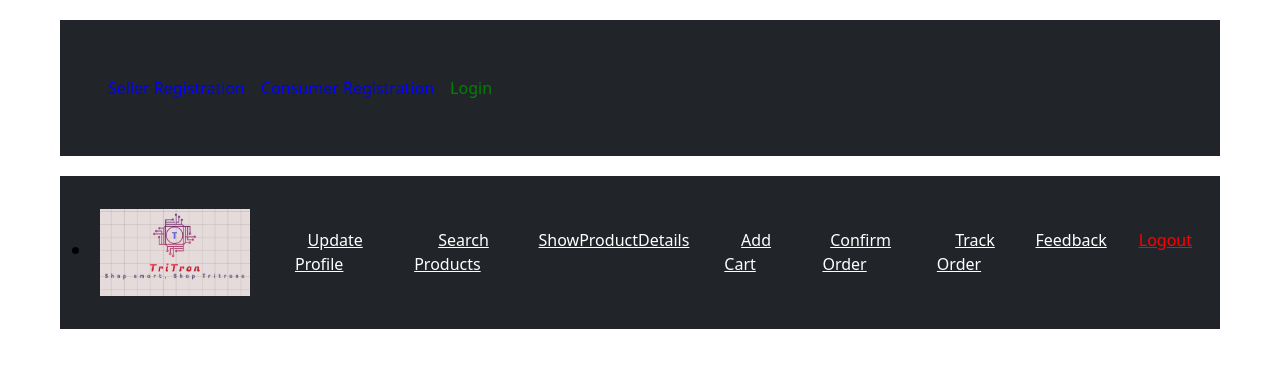
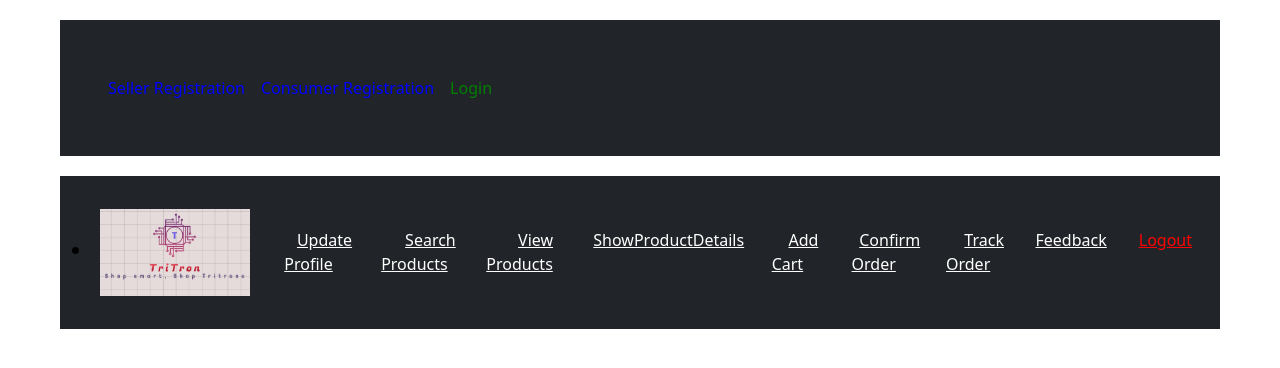
Before and after one commit to akshayswami17/Tritron-Project, a React (Create React App) app in the folder Tritron_React_App/React_App/: page /consumer_home in a window 1280 px wide. Shown: the top 368 px of the page. Built offline with nearby package versions, Linux system fonts and the light colour scheme.

Commit message:
Updated.
CustomerHome
ShowProducts

```diff
--- a/Tritron_React_App/React_App/src/components/ConsumerHome.js
+++ b/Tritron_React_App/React_App/src/components/ConsumerHome.js
@@ -20,10 +20,13 @@ export default function ConsumerHome() {
                             <Link to="searchproducts" className="nav-Link px-3" style={{ color: 'white' }}> Search Products </Link>
                         </li>
                         <li className="nav-item">
+                            <Link to="showproducts" className="nav-Link px-3" style={{ color: 'white' }}> View Products </Link>
+                        </li>
+                        <li className="nav-item">
                             <Link to="showproductdetails" className="nav-Link px-3" style={{ color: 'white' }}> ShowProductDetails </Link>
                         </li>
                         <li className="nav-item">
-                            <Link to="/addcart" className="nav-Link px-3" style={{ color: 'white' }}> Add Cart </Link>
+                            <Link to="addcart" className="nav-Link px-3" style={{ color: 'white' }}> Add Cart </Link>
                         </li>
                         <li className="nav-item">
                             <Link to="confirmorder" className="nav-Link px-3" style={{ color: 'white' }}> Confirm Order </Link>
--- a/Tritron_React_App/React_App/src/components/PaymentProcess.jsx
+++ b/Tritron_React_App/React_App/src/components/PaymentProcess.jsx
@@ -15,6 +15,7 @@ const PaymentProcess = () => {
 
   const handlePayment = () => {
     // Implement payment logic here
+    navigate("../paymentoptions", { state: { product } });
     console.log('Processing payment for:', product);
   };
 
```
